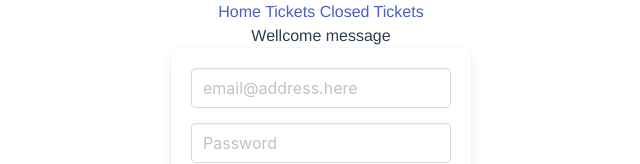
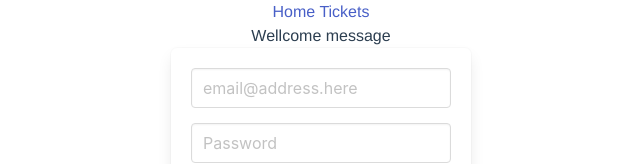
Before and after one commit to terciodemelo/helpdesk, a Vue app in the folder Code/frontend/: page / in a window 1280 px wide. Shown: the top 164 px of the page, without its empty margins (319-959 px from the left). Built offline with nearby package versions, Linux system fonts and the light colour scheme; what vue-resource would draw is missing.

Commit message:
[Frontend] Removes deprecated "Closed Ticket" nav button

```diff
--- a/Code/frontend/src/App.vue
+++ b/Code/frontend/src/App.vue
@@ -7,9 +7,6 @@
         </router-link>
         <router-link class="nav-item is-tab" to="/tickets">
           Tickets
-        </router-link>
-        <router-link class="nav-item is-tab" to="/tickets?status=CLOSED">
-          Closed Tickets
         </router-link>
       </div>
 
```
